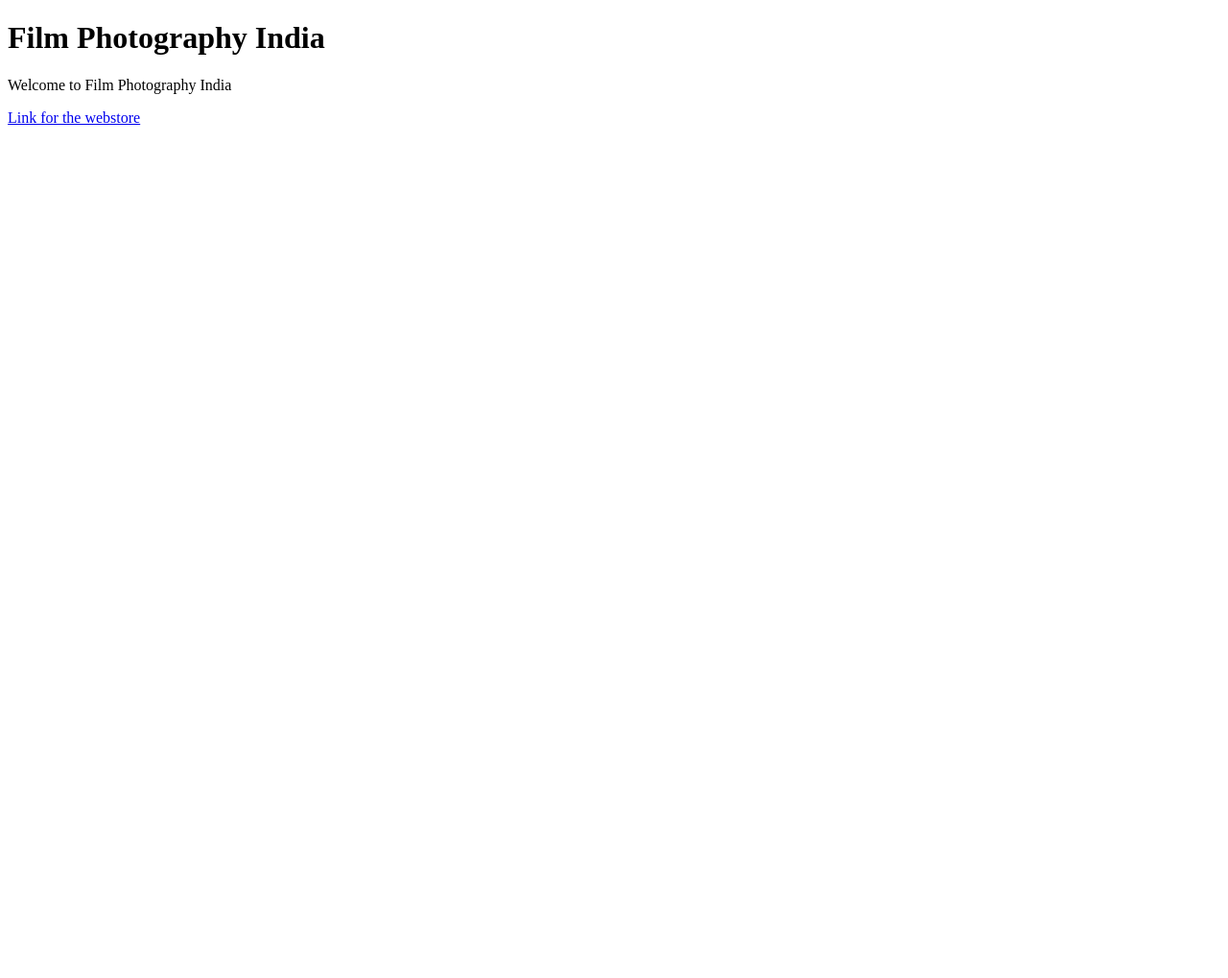
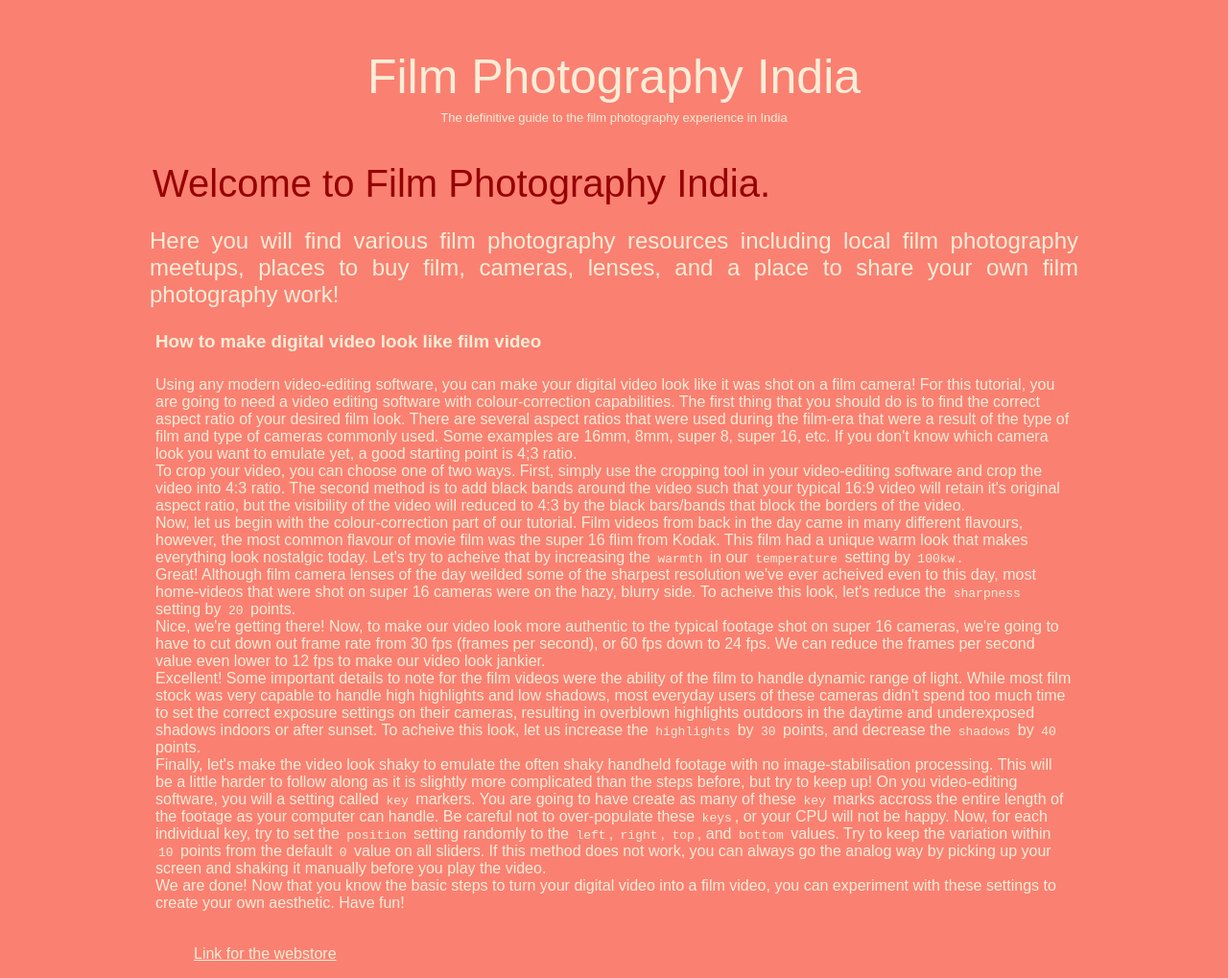
Before and after one commit to rohitbams/filmph, a plain HTML site: page index.html in a window 1280 px wide. Shown: the whole page at 96% size. Before the commit the page ends 800 px from the top, so only its background shows below. Drawn offline with Linux system fonts and the light colour scheme.

Commit message:
add styles.css, content

```diff
--- a/index.html
+++ b/index.html
@@ -4,15 +4,30 @@
 
 <head>
 	<meta charset="UTF-8">
-	<title> Film Photography in India</title>
+	<link rel="stylesheet" href="./styles.css">
+	<title> Film Photography India</title>
 </head>
 
 <body>
-	<h1> Film Photography India </h1>
+	<div class="site-branding">
+		<h1 id="heading"> Film Photography India </h1>
+		<p class="site-description"> The definitive guide to the film photography experience in India</p>
+	</div>
+	<div class="subtitle welcomeTitle">Welcome to Film Photography India.</div>
+	<div class="subtitle welcomeText">Here you will find various film photography resources including local film photography meetups, places to buy film, cameras, lenses, and a place to share your own film photography work!</div>
 
-	<p> Welcome to Film Photography India </p>
+	<div class="article article-title"><h3>How to make digital video look like film video</h3>
+	<p class="article-text">Using any modern video-editing software, you can make your digital video look like it was shot on a film camera! For this tutorial, you are going to need a video editing software with colour-correction capabilities. The first thing that you should do is to find the correct aspect ratio of your desired film look. There are several aspect ratios that were used during the film-era that were a result of the type of film and type of cameras commonly used. Some examples are 16mm, 8mm, super 8, super 16, etc. If you don't know which camera look you want to emulate yet, a good starting point is 4;3 ratio. <br>
+	To crop your video, you can choose one of two ways. First, simply use the cropping tool in your video-editing software and crop the video into 4:3 ratio. The second method is to add black bands around the video such that your typical 16:9 video will retain it's original aspect ratio, but the visibility of the video will reduced to 4:3 by the black bars/bands that block the borders of the video.
+	<br>Now, let us begin with the colour-correction part of our tutorial. Film videos from back in the day came in many different flavours, however, the most common flavour of movie film was the super 16 flim from Kodak. This film had a unique warm look that makes everything look nostalgic today. Let's try to acheive that by increasing the <code>warmth</code> in our <code>temperature</code> setting by <code>100kw</code>.
+	<br>Great! Although film camera lenses of the day weilded some of the sharpest resolution we've ever acheived even to this day, most home-videos that were shot on super 16 cameras were on the hazy, blurry side. To acheive this look, let's reduce the <code>sharpness</code> setting by <code>20</code> points.
+	<br>Nice, we're getting there! Now, to make our video look more authentic to the typical footage shot on super 16 cameras, we're going to have to cut down out frame rate from 30 fps (frames per second), or 60 fps down to 24 fps. We can reduce the frames per second value even lower to 12 fps to make our video look jankier.
+	<br>Excellent! Some important details to note for the film videos were the ability of the film to handle dynamic range of light. While most film stock was very capable to handle high highlights and low shadows, most everyday users of these cameras didn't spend too much time to set the correct exposure settings on their cameras, resulting in overblown highlights outdoors in the daytime and underexposed shadows indoors or after sunset. To acheive this look, let us increase the <code>highlights</code> by <code>30</code> points, and decrease the <code>shadows</code> by <code>40</code> points.
+	<br>Finally, let's make the video look shaky to emulate the often shaky handheld footage with no image-stabilisation processing. This will be a little harder to follow along as it is slightly more complicated than the steps before, but try to keep up! On you video-editing software, you will a setting called <code>key</code> markers. You are going to have create as many of these <code>key</code> marks accross the entire length of the footage as your computer can handle. Be careful not to over-populate these <code>keys</code>, or your CPU will not be happy. Now, for each individual key, try to set the <code>position</code> setting randomly to the <code>left</code>, <code>right</code>, <code>top</code>, and <code>bottom</code> values. Try to keep the variation within <code>10</code> points from the default <code>0</code> value on all sliders. If this method does not work, you can always go the analog way by picking up your screen and shaking it manually before you play the video.
+	<br>We are done! Now that you know the basic steps to turn your digital video into a film video, you can experiment with these settings to create your own aesthetic. Have fun!
+</p></div>
 
-	<p><a href="./store.html"> Link for the webstore </a></p>
+	<div class="goHome"><a href="./store.html"> Link for the webstore </a></div>
 
 </body>
 
--- /dev/null
+++ b/styles.css
@@ -0,0 +1,62 @@
+* {
+    background-color: salmon;
+    font-family:  sans-serif;
+    box-sizing: border-box;
+    color:rgb(250, 237, 215);
+    border: solid rgba(255, 0, 0, 0);
+}
+
+body {
+    margin-left: 150px;
+    margin-right: 150px;
+}
+
+.site-branding {
+    text-align: center;
+    border: 5px;
+
+}
+
+.site-description {
+    font-size: 13px;
+    padding-top: 0%;
+    margin-top: 0%;
+}
+
+#heading {
+    font-size: 50px;
+    font-weight: 500;
+    padding-bottom: 0%;
+    margin-bottom: 0%;
+
+}
+
+.welcomeTitle {
+    font-size: 40px;
+    padding-top: 20px;
+    padding-bottom: 20px;
+    color: rgb(150, 1, 1);
+}
+
+.welcomeText {
+    font-size: 24px;
+    border: 5px;
+    text-align: justify;
+    text-justify: inter-word;
+}
+
+.goHome {
+    padding: 10px;
+    margin-left: 30px;
+    margin-right: 30px;
+}
+
+.article-Text {
+    text-indent: 15%;
+    text-align: center;
+    text-align: justify;
+}
+
+code {
+    font-family: monospace;
+}
```
Also changed, not shown: store.html (+9 -8 lines).
